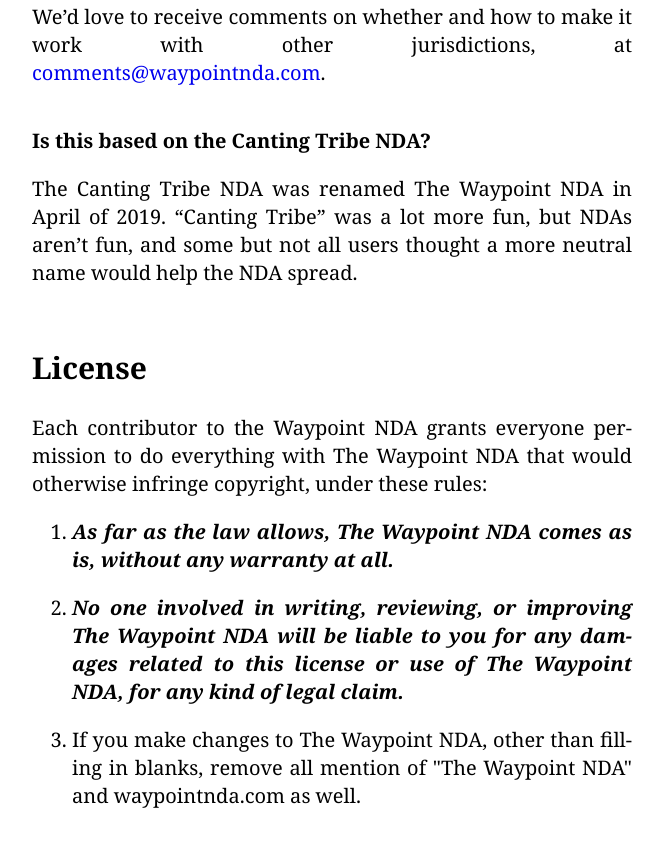
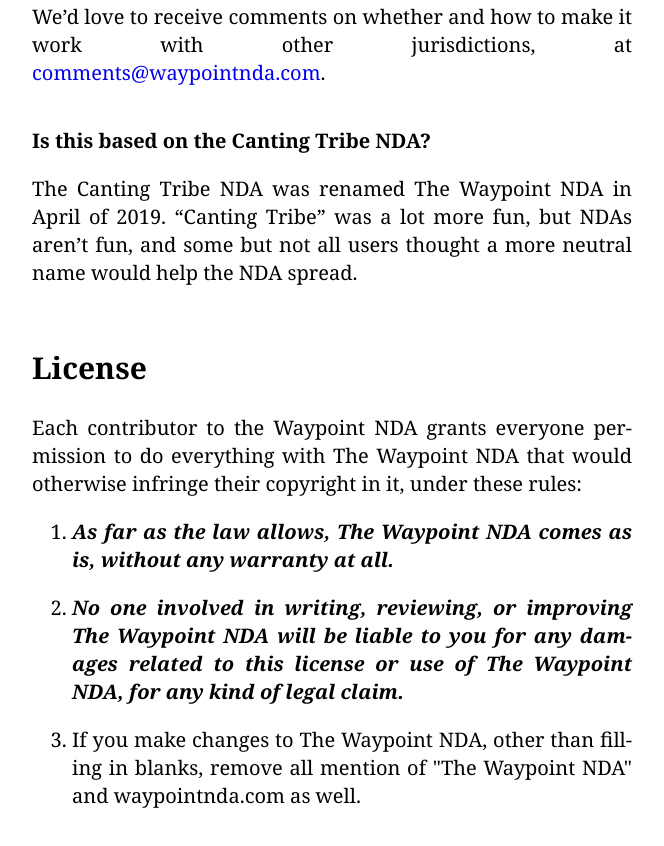
Before and after one commit to waypointnda/waypointnda.com, a website: page index.html in a window 1280 px wide. Shown: the part 3917-4763 px from the top of the page, without its empty margins (308-972 px from the left). Drawn offline with Linux system fonts and the light colour scheme.

Commit message:
Clarify public license

```diff
--- a/index.html
+++ b/index.html
@@ -142,7 +142,7 @@
 
       <section id=license>
         <h2>License</h2>
-        <p>Each contributor to the Waypoint NDA grants everyone permission to do everything with The Waypoint NDA that would otherwise infringe copyright, under these rules:</p>
+        <p>Each contributor to the Waypoint NDA grants everyone permission to do everything with The Waypoint NDA that would otherwise infringe their copyright in it, under these rules:</p>
         <ol>
           <li><p><strong class=conspicuous>As far as the law allows, The Waypoint NDA comes as is, without any warranty at all.</strong></p></li>
           <li><p><strong class=conspicuous>No one involved in writing, reviewing, or improving The Waypoint NDA will be liable to you for any damages related to this license or use of The Waypoint NDA, for any kind of legal claim.</strong></p></li>
```
